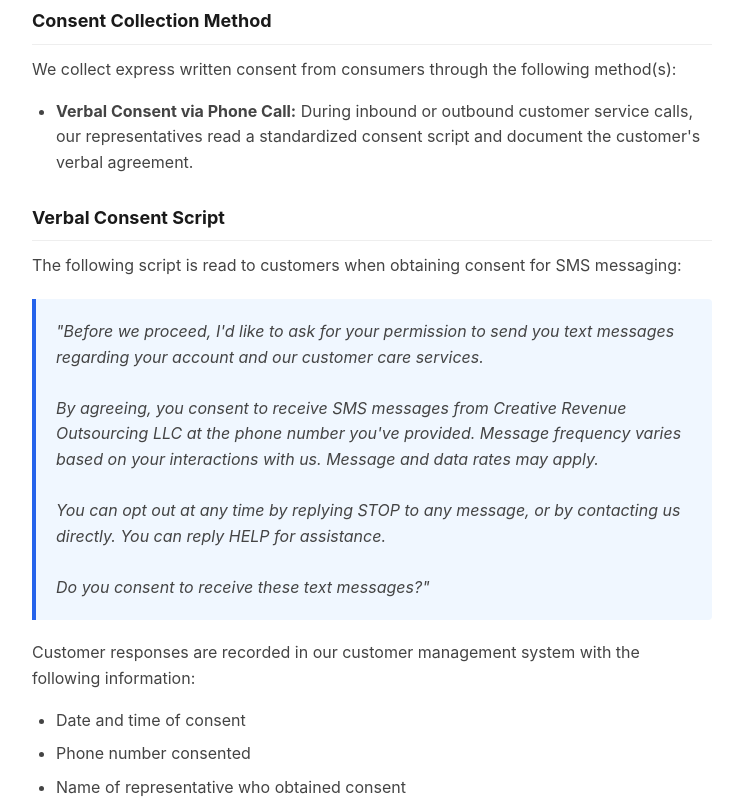
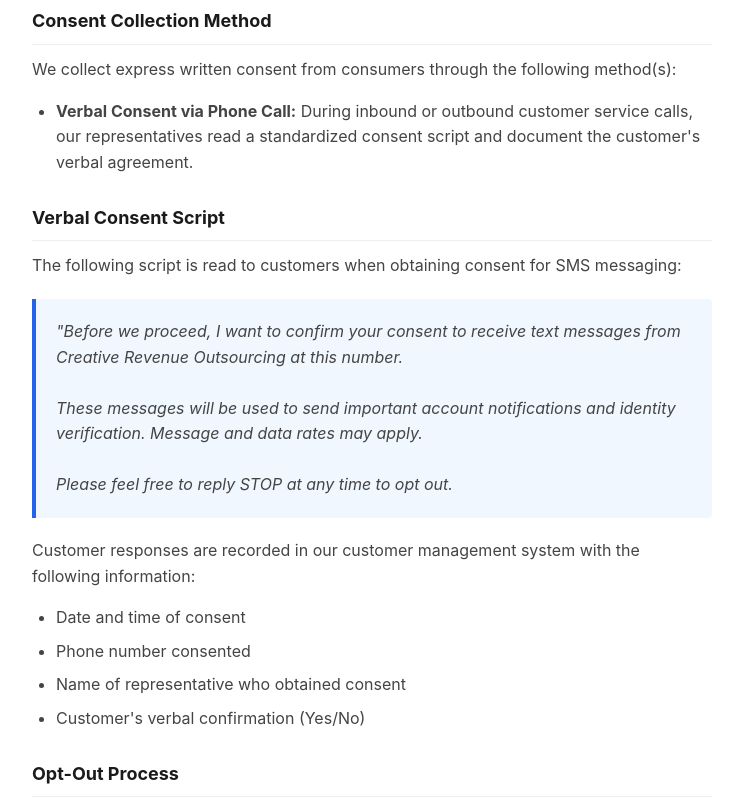
Before and after one commit to creative-ro/consent-docs, a plain HTML site: page index.html in a window 1280 px wide. Shown: the part 468-1268 px from the top of the page, without its empty margins (268-1011 px from the left). Drawn offline with Linux system fonts and the light colour scheme.

Commit message:
Update index.html

```diff
--- a/index.html
+++ b/index.html
@@ -132,13 +132,11 @@
         <p>The following script is read to customers when obtaining consent for SMS messaging:</p>
 
         <div class="script-box">
-            <p>"Before we proceed, I'd like to ask for your permission to send you text messages regarding your account and our customer care services.
+            <p>"Before we proceed, I want to confirm your consent to receive text messages from Creative Revenue Outsourcing at this number.
             <br><br>
-            By agreeing, you consent to receive SMS messages from Creative Revenue Outsourcing LLC at the phone number you've provided. Message frequency varies based on your interactions with us. Message and data rates may apply.
+            These messages will be used to send important account notifications and identity verification. Message and data rates may apply.
             <br><br>
-            You can opt out at any time by replying STOP to any message, or by contacting us directly. You can reply HELP for assistance.
-            <br><br>
-            Do you consent to receive these text messages?"</p>
+            Please feel free to reply STOP at any time to opt out.
         </div>
 
         <p>Customer responses are recorded in our customer management system with the following information:</p>
```
